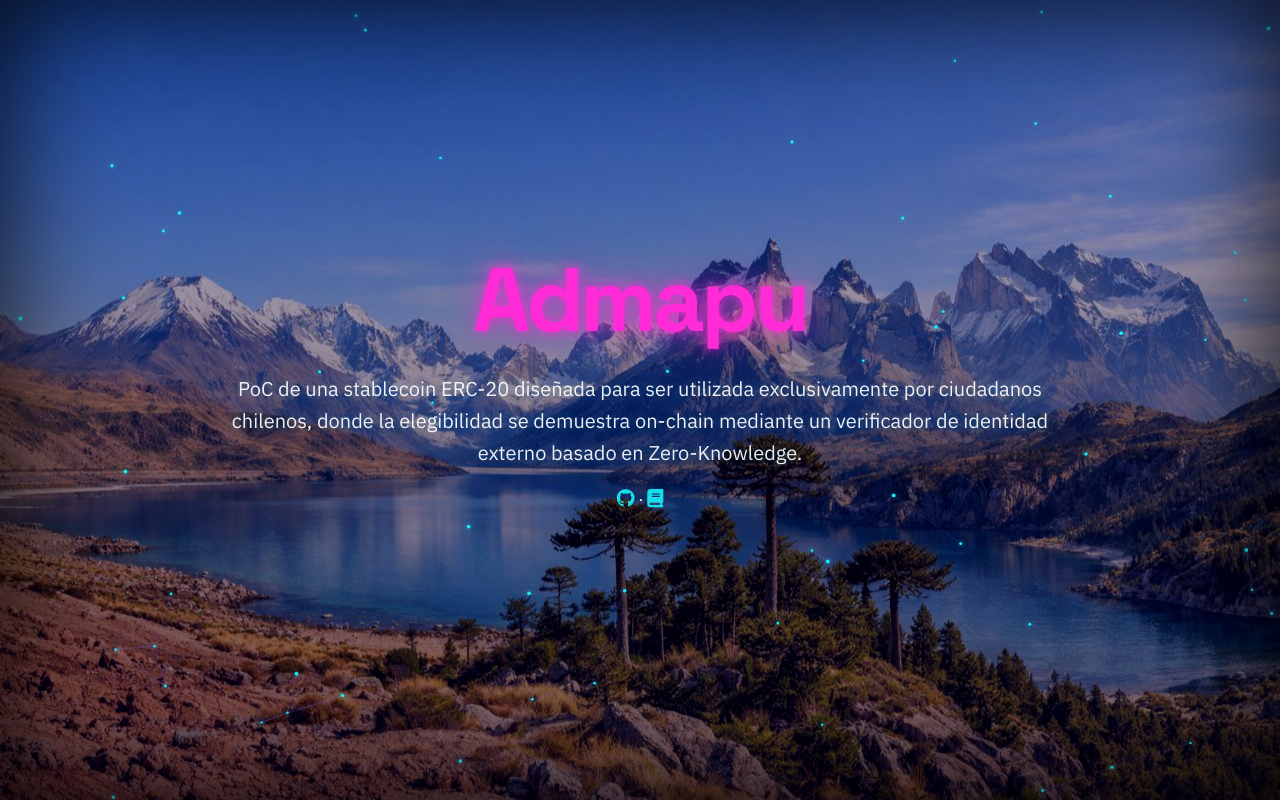
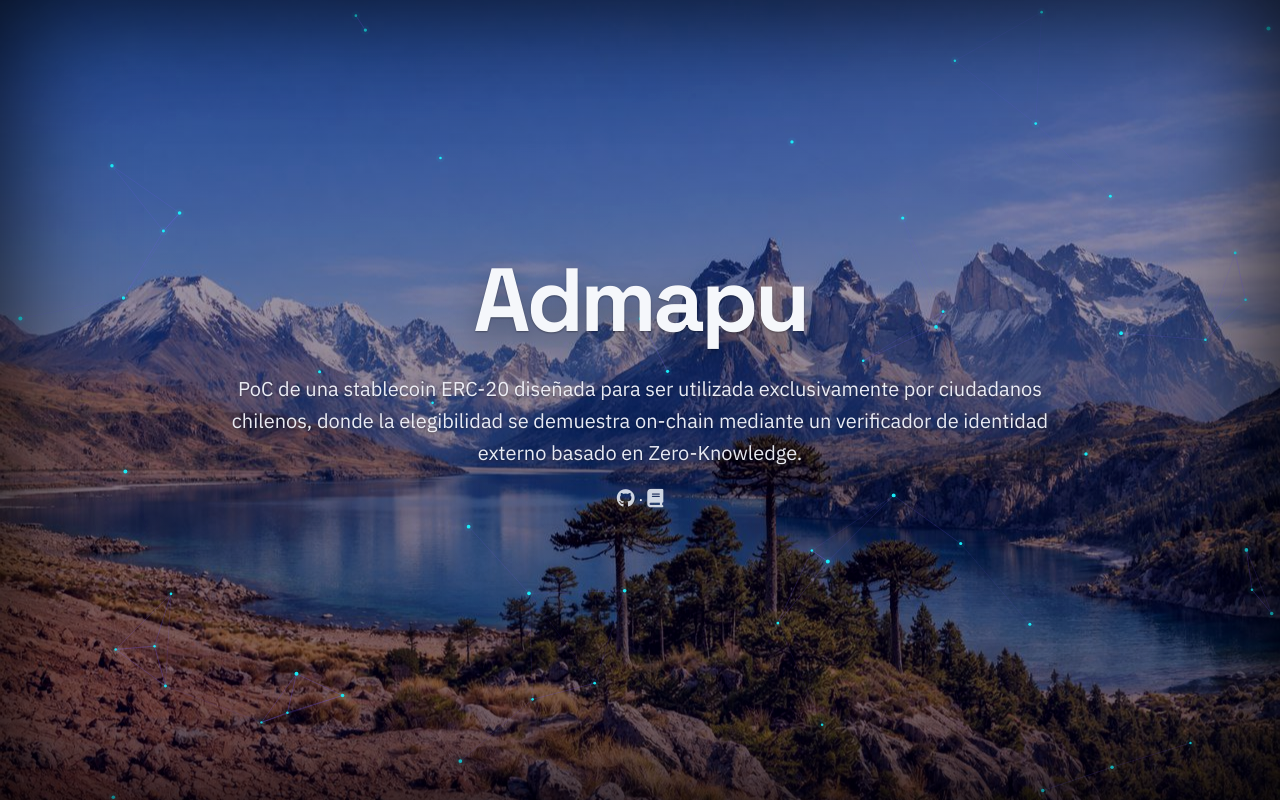
Before and after one commit to Admapu/web, a website built with Vite: page index.html in a window 1280 px wide. Built offline with nearby package versions, Linux system fonts and the light colour scheme.

Commit message:
style: switch landing text palette to clean white tones

```diff
--- a/src/styles.css
+++ b/src/styles.css
@@ -1,9 +1,9 @@
 :root {
   --font-title: "Space Grotesk", system-ui, sans-serif;
   --font-body: "IBM Plex Sans", system-ui, sans-serif;
-  --neon-pink: #ff2bd6;
-  --neon-cyan: #19f5ff;
-  --neon-purple: #7a5cff;
+  --title-white: #f5f7fb;
+  --text-soft: #e8edf6;
+  --accent-soft: #cfd9ee;
   --bg-dark: #05010a;
 }
 
@@ -25,7 +25,7 @@ body {
     url('/bg-new.jpg');
   background-size: cover;
   background-position: center;
-  filter: saturate(1.12) contrast(1.1);
+  filter: saturate(1.02) contrast(1.06);
 }
 
 canvas {
@@ -56,15 +56,15 @@ h1 {
   font-family: var(--font-title);
   font-size: clamp(3.2rem, 9vw, 5.6rem);
   letter-spacing: -0.04em;
-  color: var(--neon-pink);
-  text-shadow: 0 0 12px rgba(255, 43, 214, 0.8), 0 0 36px rgba(255, 43, 214, 0.6);
+  color: var(--title-white);
+  text-shadow: 0 1px 2px rgba(0,0,0,0.35), 0 10px 30px rgba(0,0,0,0.28);
 }
 
 .subtitle {
   font-size: clamp(1rem, 2.4vw, 1.25rem);
   line-height: 1.6;
-  color: rgba(255, 255, 255, 0.92);
-  text-shadow: 0 0 12px rgba(25, 245, 255, 0.25);
+  color: rgba(245, 248, 255, 0.94);
+  text-shadow: 0 1px 2px rgba(0,0,0,0.28);
   margin: 0 auto 1.3rem;
 }
 
@@ -73,7 +73,7 @@ h1 {
 }
 
 .icon-link {
-  color: var(--neon-cyan);
+  color: var(--text-soft);
   opacity: 0.88;
   text-decoration: none;
   transition: opacity .2s ease, text-shadow .2s ease;
@@ -81,7 +81,7 @@ h1 {
 
 .icon-link:hover {
   opacity: 1;
-  text-shadow: 0 0 8px rgba(25, 245, 255, .6), 0 0 16px rgba(122, 92, 255, .4);
+  text-shadow: 0 1px 8px rgba(255,255,255,.28);
 }
 
 .icon-link i { font-size: 1.15rem; }
```
